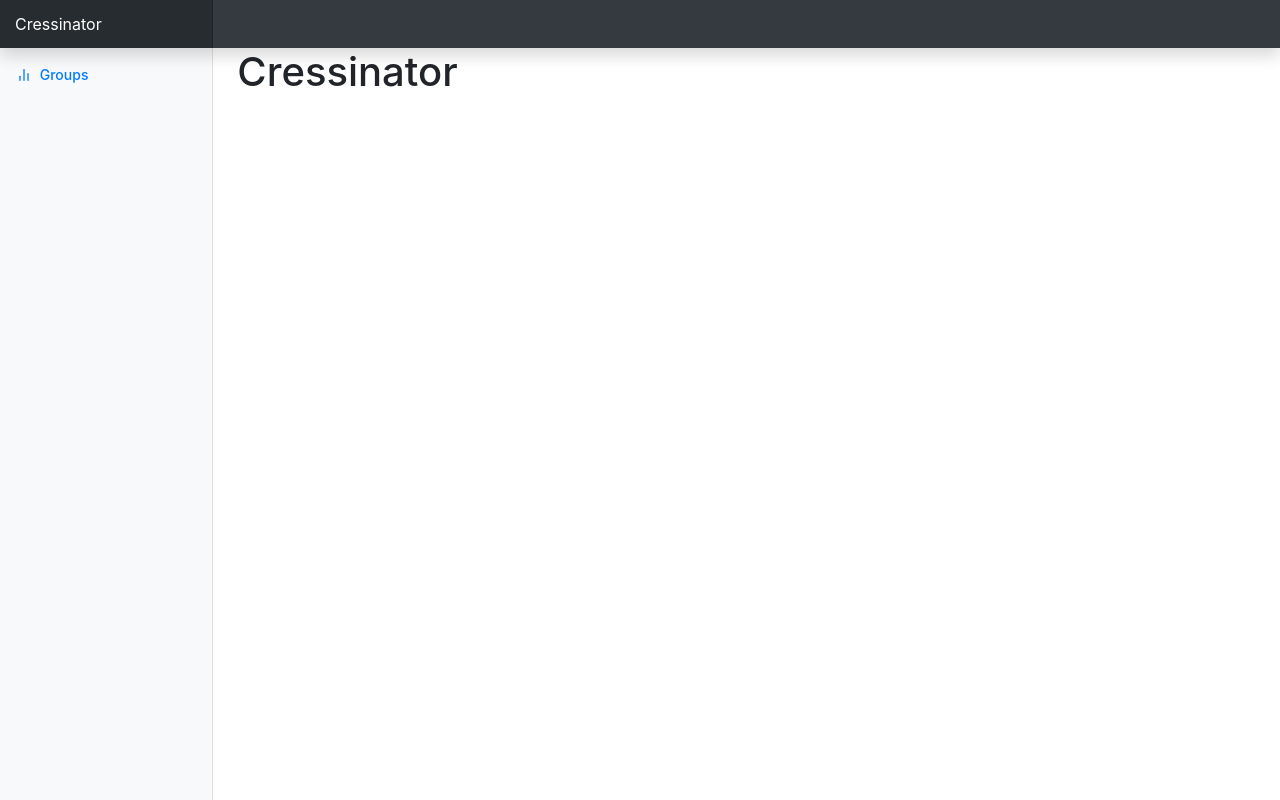
After one commit to zit-hb/cressinator, a Symfony app: template templates/root/index.html.twig in a window 1280 px wide. The commit adds this page. Run offline with Twig, Linux system fonts and the light colour scheme; the template is opened without the code that fills it, so the values that code supplies are empty; some libraries are stand-ins or nearby versions.

Commit message:
Add basic design

```diff
--- /dev/null
+++ b/public/css/dashboard.css
@@ -0,0 +1,106 @@
+body {
+    font-size: .875rem;
+}
+
+.feather {
+    width: 16px;
+    height: 16px;
+    vertical-align: text-bottom;
+}
+
+/*
+ * Sidebar
+ */
+
+.sidebar {
+    position: fixed;
+    top: 0;
+    bottom: 0;
+    left: 0;
+    z-index: 100; /* Behind the navbar */
+    padding: 48px 0 0; /* Height of navbar */
+    box-shadow: inset -1px 0 0 rgba(0, 0, 0, .1);
+}
+
+.sidebar-sticky {
+    position: relative;
+    top: 0;
+    height: calc(100vh - 48px);
+    padding-top: .5rem;
+    overflow-x: hidden;
+    overflow-y: auto; /* Scrollable contents if viewport is shorter than content. */
+}
+
+@supports ((position: -webkit-sticky) or (position: sticky)) {
+    .sidebar-sticky {
+        position: -webkit-sticky;
+        position: sticky;
+    }
+}
+
+.sidebar .nav-link {
+    font-weight: 500;
+    color: #333;
+}
+
+.sidebar .nav-link .feather {
+    margin-right: 4px;
+    color: #999;
+}
+
+.sidebar .nav-link.active {
+    color: #007bff;
+}
+
+.sidebar .nav-link:hover .feather,
+.sidebar .nav-link.active .feather {
+    color: inherit;
+}
+
+.sidebar-heading {
+    font-size: .75rem;
+    text-transform: uppercase;
+}
+
+/*
+ * Content
+ */
+
+[role="main"] {
+    padding-top: 133px; /* Space for fixed navbar */
+}
+
+@media (min-width: 768px) {
+    [role="main"] {
+        padding-top: 48px; /* Space for fixed navbar */
+    }
+}
+
+/*
+ * Navbar
+ */
+
+.navbar-brand {
+    padding-top: .75rem;
+    padding-bottom: .75rem;
+    font-size: 1rem;
+    background-color: rgba(0, 0, 0, .25);
+    box-shadow: inset -1px 0 0 rgba(0, 0, 0, .25);
+}
+
+.navbar .form-control {
+    padding: .75rem 1rem;
+    border-width: 0;
+    border-radius: 0;
+}
+
+.form-control-dark {
+    color: #fff;
+    background-color: rgba(255, 255, 255, .1);
+    border-color: rgba(255, 255, 255, .1);
+}
+
+.form-control-dark:focus {
+    border-color: transparent;
+    box-shadow: 0 0 0 3px rgba(255, 255, 255, .25);
+}
--- /dev/null
+++ b/public/js/dashboard.js
@@ -0,0 +1,5 @@
+(function () {
+    'use strict';
+
+    feather.replace();
+}());
--- a/src/Controller/GroupController.php
+++ b/src/Controller/GroupController.php
@@ -17,7 +17,7 @@ class GroupController extends AbstractController
 {
     /**
      * @return Response
-     * @Route("/groups")
+     * @Route("/groups", name="groups_list")
      */
     public function list(): Response
     {
--- /dev/null
+++ b/templates/bar.html.twig
@@ -0,0 +1,3 @@
+<nav class="navbar navbar-dark fixed-top bg-dark flex-md-nowrap p-0 shadow">
+    <a class="navbar-brand col-sm-3 col-md-2 mr-0" href="{{ path('root') }}">Cressinator</a>
+</nav>
--- a/templates/base.html.twig
+++ b/templates/base.html.twig
@@ -1,12 +1,28 @@
-<!DOCTYPE html>
-<html>
+<!doctype html>
+<html lang="en">
     <head>
-        <meta charset="UTF-8">
+        <meta charset="utf-8">
+        <meta name="viewport" content="width=device-width, initial-scale=1, shrink-to-fit=no">
         <title>{% block title %}Welcome!{% endblock %}</title>
+        <link rel="stylesheet" href="https://stackpath.bootstrapcdn.com/bootstrap/4.3.1/css/bootstrap.min.css" integrity="sha384-ggOyR0iXCbMQv3Xipma34MD+dH/1fQ784/j6cY/iJTQUOhcWr7x9JvoRxT2MZw1T" crossorigin="anonymous">
+        <link rel="stylesheet" href="{{ asset('css/dashboard.css') }}">
         {% block stylesheets %}{% endblock %}
     </head>
     <body>
-        {% block body %}{% endblock %}
+        {% include 'bar.html.twig' %}
+        <div class="container-fluid">
+            <div class="row">
+                {% include 'menu.html.twig' %}
+                <main role="main" class="col-md-9 ml-sm-auto col-lg-10 px-4">
+                    {% block body %}{% endblock %}
+                </main>
+            </div>
+        </div>
+        <script src="https://cdnjs.cloudflare.com/ajax/libs/jquery/3.4.0/jquery.min.js" integrity="sha256-BJeo0qm959uMBGb65z40ejJYGSgR7REI4+CW1fNKwOg=" crossorigin="anonymous"></script>
+        <script src="https://cdnjs.cloudflare.com/ajax/libs/popper.js/1.14.7/umd/popper.min.js" integrity="sha384-UO2eT0CpHqdSJQ6hJty5KVphtPhzWj9WO1clHTMGa3JDZwrnQq4sF86dIHNDz0W1" crossorigin="anonymous"></script>
+        <script src="https://stackpath.bootstrapcdn.com/bootstrap/4.3.1/js/bootstrap.min.js" integrity="sha384-JjSmVgyd0p3pXB1rRibZUAYoIIy6OrQ6VrjIEaFf/nJGzIxFDsf4x0xIM+B07jRM" crossorigin="anonymous"></script>
+        <script src="https://cdnjs.cloudflare.com/ajax/libs/feather-icons/4.21.0/feather.min.js" integrity="sha256-qBd447qJjlY5iM+wziRXC/fp1ZS/VF7b0pXn8iANAps=" crossorigin="anonymous"></script>
+        <script src="{{ asset('js/dashboard.js') }}"></script>
         {% block javascripts %}{% endblock %}
     </body>
 </html>
--- a/templates/group/list.html.twig
+++ b/templates/group/list.html.twig
@@ -3,6 +3,7 @@
 {% block title %}Groups{% endblock %}
 
 {% block body %}
+    <h1 class="h2">Groups</h1>
     <ul>
     {% for group in groups %}
         <li><a href="{{ path('measurement_by_group', {'group': group.getId()}) }}">{{ group.getName() }}</a></li>
--- /dev/null
+++ b/templates/menu.html.twig
@@ -0,0 +1,12 @@
+<nav class="col-md-2 d-none d-md-block bg-light sidebar">
+    <div class="sidebar-sticky">
+        <ul class="nav flex-column">
+            <li class="nav-item">
+                <a class="nav-link active" href="{{ path('groups_list') }}">
+                    <span data-feather="bar-chart-2"></span>
+                    Groups
+                </a>
+            </li>
+        </ul>
+    </div>
+</nav>
--- /dev/null
+++ b/templates/root/index.html.twig
@@ -0,0 +1,7 @@
+{% extends 'base.html.twig' %}
+
+{% block title %}Root{% endblock %}
+
+{% block body %}
+    <h1>Cressinator</h1>
+{% endblock %}
```
Also changed, not shown: src/Controller/RootController.php (added, +19 -0 lines), templates/measurement/group.html.twig (+8 -5 lines).
